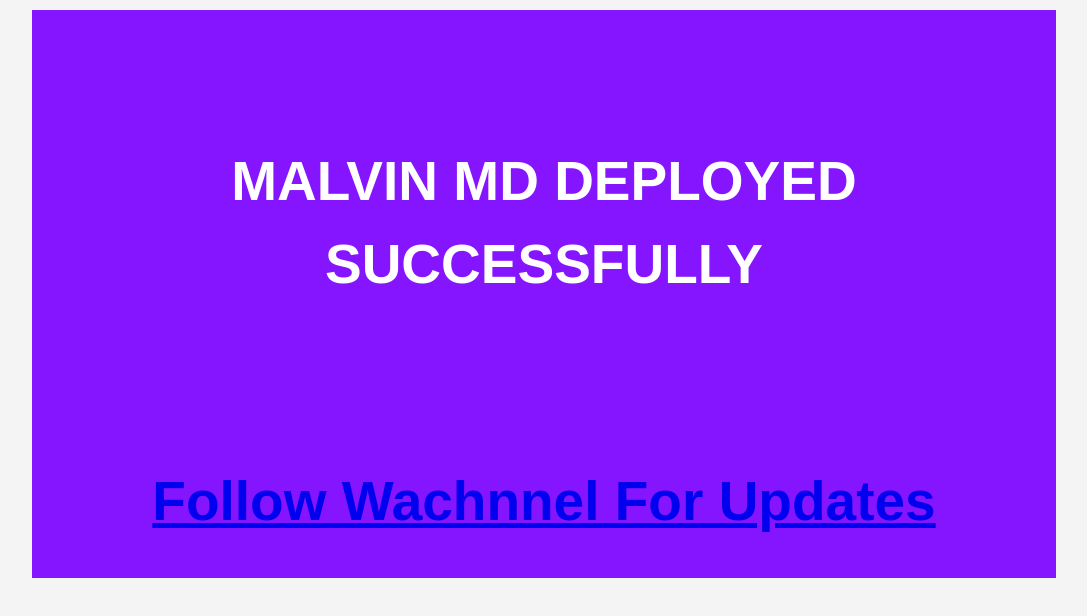
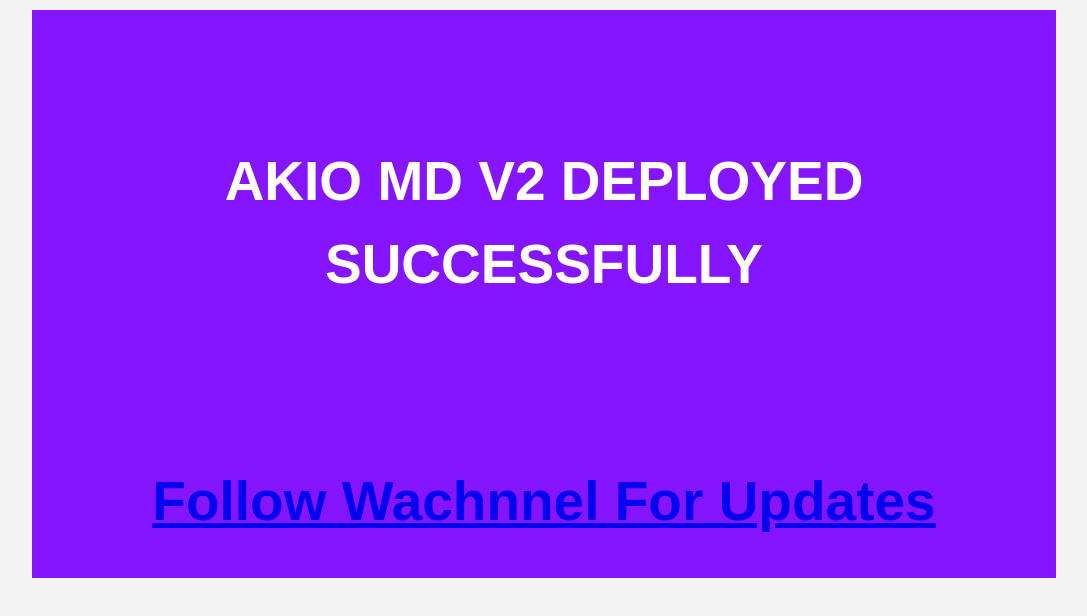
Before and after one commit to ybmrralph509/JINWOO-BOT, a website: page main.html in a window 1280 px wide. Shown: the whole page, without its empty margins (96-1183 px from the left). Drawn offline with Linux system fonts and the light colour scheme.

Commit message:
Update main.html

```diff
--- a/main.html
+++ b/main.html
@@ -12,7 +12,7 @@
     <section id="showcase">
       <div class="container">
       				<div class="dark">
-        <h1 class="dark">MALVIN MD DEPLOYED SUCCESSFULLY</h1>
+        <h1 class="dark">AKIO MD V2 DEPLOYED SUCCESSFULLY</h1>
          <p class="dark"><a href="https://whatsapp.com/channel/0029Vac8SosLY6d7CAFndv3Z"><h1>Follow Wachnnel For Updates</h1></a></p>
         </for     </div>
 	</div>
```
